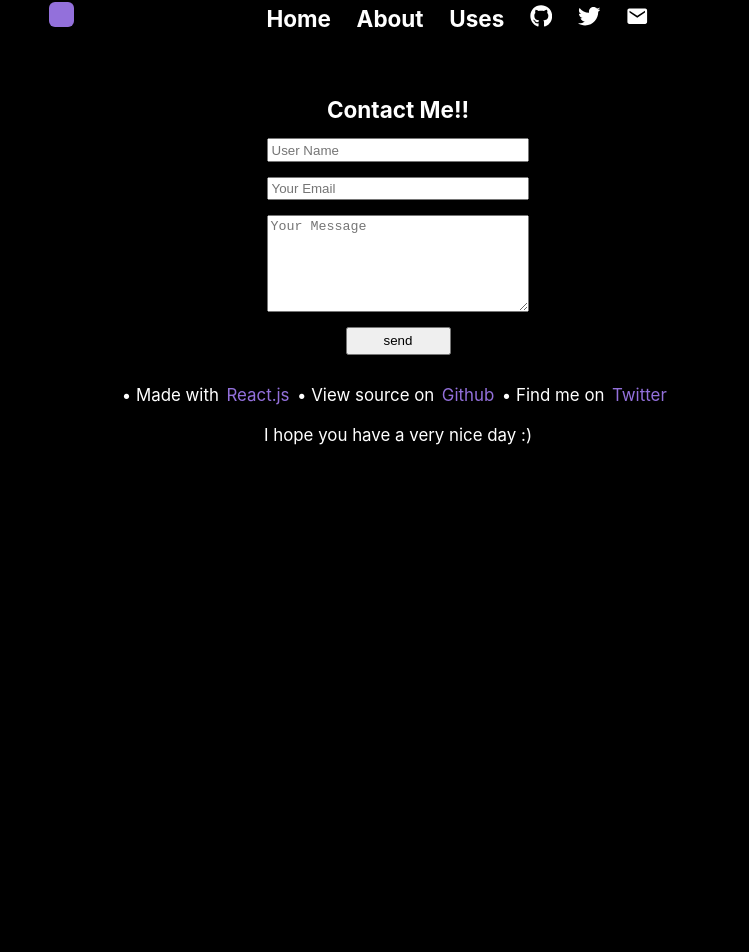
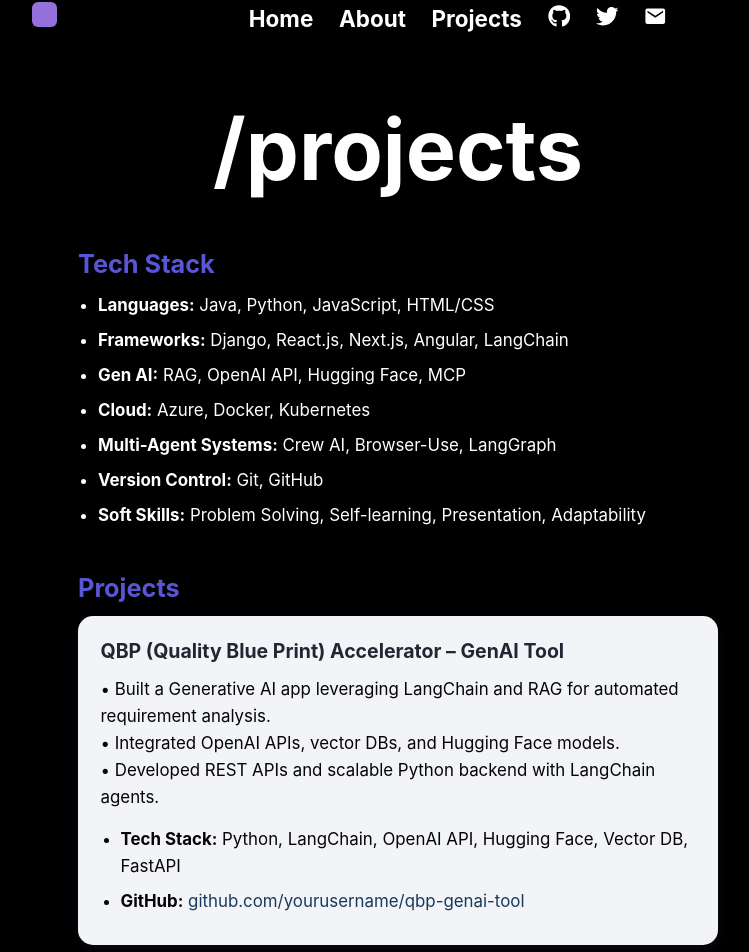
Before and after one commit to jainilshah007/Jainil-Portfolio, a React (Create React App) app: page /project in a window 1280 px wide. Shown: the part 33-985 px from the top of the page, without its empty margins (242-991 px from the left). Before the commit the page ends 800 px from the top, so only its background shows below. Built offline with nearby package versions, Linux system fonts and the light colour scheme.

Commit message:
revamped

```diff
--- a/src/About.jsx
+++ b/src/About.jsx
@@ -16,7 +16,7 @@ const About = () => {
       <div className="Main_content">
         <p>
           Hey there! I'm a recent graduate, currently working as a front-end developer remotely. Guess what? I've just finished working on a fantastic hospital website using React. If you're curious, you can check it out <Link href="https://sudeepent.netlify.app/" target="_blank" rel="noopener noreferrer">[here]</Link>.<br/><br/>
-          I absolutely love diving into the world of <Link href="https://react.dev/">React</Link> and tinkering with all things <Link href="https://www.w3schools.com/css/">CSS</Link>, including <Link href="https://tailwindcss.com/" target="_blank" rel="noopener noreferrer">Tailwind</Link> and <Link href="https://getbootstrap.com/" target="_blank" rel="noopener noreferrer">Bootstrap</Link>. In my journey as a developer, I've had the opportunity to work with various languages like <Link href="https://www.python.org/">Python</Link>, <Link href="https://developer.mozilla.org/en-US/docs/Web/JavaScript">JavaScript</Link>, <Link href="https://example.com">C</Link>, and <Link href="https://example.com">C++</Link>. Oh, and let's not forget my passion for design! Whenever I need to bring my creative ideas to life, I turn to <Link href="https://www.figma.com/community">Figma</Link>, my trusty companion.<br/><br/>
+          My journey into development started with a simple curiosity about how things work behind the scenes, and it quickly grew into a passion. I love solving problems, building creative solutions, and constantly learning. The thrill of turning ideas into real, impactful projects is what drives me every day.For me, being a developer is more than just a job it’s a journey of growth and discovery. I’m excited by the challenges, the learning, and the opportunity to make a difference with the work I do.<br/><br/>
           My path to becoming a developer has been a unique one. I'm actually self-taught, but I do hold a degree in Electronics and Engineering from Birla Vishvakrama Mahavidhyalaya <Link href="https://www.bvmengineering.ac.in/" target="_blank" rel="noopener noreferrer">(BVM, Vidhyanagar)</Link>. Computers and the internet have fascinated me since I first laid eyes on Google back in 8th grade. That was a mind-blowing experience!<br/><br/>
           In the past, Python has been my go-to language, and I've even worked on some exciting projects in the realm of <Link href="https://github.com/jainilshah007" target="_blank" rel="noopener noreferrer">Data science</Link>. By the way, I also had the honor of being a Lead in my college's <Link href="https://example.com" target="_blank" rel="noopener noreferrer">Technical Club</Link>, which allowed me to sharpen my leadership skills.<br/><br/>
           Outside the world of programming, there's a side of me that's deeply passionate about sports, particularly <Link href="https://example.com">Football</Link>. I proudly wear the badge of a Pro Madridista and genuinely admire the beauty of sports in general. And let's not forget my love for  <NavLink className="navbar-link" to="/movies" > [Movies!]</NavLink> From timeless classics to Bollywood masala, I can't resist the allure of a good film.<br/><br/>
--- a/src/App.jsx
+++ b/src/App.jsx
@@ -8,6 +8,7 @@ import Header from "./components/Header";
 import Footer from "./components/Footer";
 import { ThemeProvider } from "styled-components";
 import { GlobalStyle } from './Globalstyle';
+import Projects from './projects';
 
 
 const App = () => {
@@ -36,6 +37,7 @@ const App = () => {
           <Route path="/" element={<Home />} />
           <Route path="/about" element={<About />} />
           <Route path="/uses" element={<Uses />} />
+          <Route path="/project" element={<Projects />} />
           <Route path="/movies" element={<Movies />} />
         </Routes>
         <Footer />
--- a/src/Home.jsx
+++ b/src/Home.jsx
@@ -1,47 +1,45 @@
 import React from 'react';
 import styled from 'styled-components';
 import useScrollToTop from './hooks/useScrollToTop';
-
 
 const Home = () => {
   useScrollToTop();
 
   return (
     <Wrapper>
-
       <div className="home-main">
         <h1 className="hey">Hey, I'm Jainil! 👋</h1>
         <div className="Main_content">
           <p>
-            As a recent graduate working{' '}
-            <Link href="https://www.upwork.com/freelancers/~014a5b3b95e9f6d36b?qpn-profile-completeness=employment" target="_blank" rel="noopener noreferrer">
-              Remotely
-            </Link>, I'm immersed in the captivating world of{' '}
-            <Link href="https://react.dev/" target="_blank" rel="noopener noreferrer">
-              React
-            </Link> and{' '}
-            <Link href="https://developer.mozilla.org/en-US/docs/Web/JavaScript" target="_blank" rel="noopener noreferrer">
-              JavaScript
-            </Link>. Lately, I've been exploring the art of{' '}
-            <Link href="https://www.w3schools.com/css/" target="_blank" rel="noopener noreferrer">
-              CSS
-            </Link>/<Link href="https://tailwindcss.com/" target="_blank" rel="noopener noreferrer">
-              Tailwind
-            </Link> and deepening my JavaScript expertise. Python and C++ have also piqued my interest, with forays into Machine Learning concepts.
+            Lately, I’ve been deep in the world of{' '}
+            <Link href="https://en.wikipedia.org/wiki/Artificial_intelligence" target="_blank" rel="noopener noreferrer">
+              AI
+            </Link> chasing ideas, breaking things, fixing them, and getting way too excited when something finally works.
+            I started exploring how machines can understand{' '}
+            <Link href="https://en.wikipedia.org/wiki/Document" target="_blank" rel="noopener noreferrer">
+              documents
+            </Link>, make sense of context, and even help people make better decisions.
+            That curiosity pulled me into building tools that think a little, remember a little, and (sometimes) surprise me.
             <br/><br/>
-            Design and development are my twin passions, and I eagerly contribute whenever I can. And for Designs,{' '}
-            <Link href="https://www.figma.com/community" target="_blank" rel="noopener noreferrer">
-              Figma
-            </Link> is my go-to companion! Apart from coding, I enjoy playing{' '}
+            Apart from coding, I enjoy playing{' '}
             <Link href="https://www.realmadrid.com/en" target="_blank" rel="noopener noreferrer">
               Football
-            </Link>, watching sports, and occasionally indulging in the thrill of NFS: Most Wanted.
+            </Link>, watching sports, and occasionally indulging in the thrill of{' '}
+            <Link href="https://en.wikipedia.org/wiki/Need_for_Speed:_Most_Wanted_(2005_video_game)" target="_blank" rel="noopener noreferrer">
+              NFS: Most Wanted
+            </Link>.
             <br/><br/>
-            This website is my cherished labor of love. Although it may appear simple, I've had a blast over-engineering it. While it doesn't need all the bells and whistles, I've had genuine fun building them anyway.
+            This website is my cherished labor of love. Although it may appear simple, I've had a blast{' '}
+            <Link href="https://en.wikipedia.org/wiki/Overengineering" target="_blank" rel="noopener noreferrer">
+              over-engineering
+            </Link> it.
+            While it doesn't need all the bells and whistles, I've had genuine fun building them anyway.
+            <br/><br/>
+            I dream of building something bigger someday maybe a product, maybe a company.
+            For now, I’m just following the spark, one experiment at a time.
           </p>
         </div>
       </div>
-
     </Wrapper>
   );
 };
@@ -73,7 +71,6 @@ const Wrapper = styled.section`
     font-size: 2.81rem;
     line-height: 4.21rem;
     vertical-align: baseline;
-    line-height: 4.21rem;
     font-weight: 700;
     text-indent: 0;
     flex-wrap: wrap;
@@ -96,7 +93,6 @@ const Wrapper = styled.section`
   }
 
   @media screen and (max-width: 768px) {
-    /* Media query for screens with a maximum width of 768px */
     .home-main {
       margin-left: 0.1rem;
       overflow-x: hidden;
@@ -105,7 +101,7 @@ const Wrapper = styled.section`
     .hey {
       width: 80vw;
       text-align: start;
-      font-size: 2.81rem;
+      font-size: 2.5rem;
       line-height: 4.21rem;
     }
 
--- a/src/components/Contact.jsx
+++ b/src/components/Contact.jsx
@@ -3,19 +3,28 @@ import styled from 'styled-components';
 
 const Contact = () => {
   const Wrapper = styled.section`
-    padding: 2rem 0rem 2rem 0;
+    padding: 2rem 1rem;
 
     .text_contact {
       text-align: center;
+      font-size: 1.75rem;
+      font-weight: 600;
+      margin-bottom: 1.5rem;
+      color:RGB(147, 112, 219);
     }
 
     .container {
-      margin-top: 1rem;
-      text-align: center;
+      display: flex;
+      justify-content: center;
+    }
 
     .contact-form {
-        max-width: 50rem;
-
+      width: 100%;
+      max-width: 500px;
+      padding: 1.5rem 2rem;
+      border: 1px solid #e0e0e0;
+      border-radius: 1rem;
+      box-shadow: 0 4px 6px rgba(0, 0, 0, 0.04);
 
       .contact-inputs {
         display: flex;
@@ -23,69 +32,87 @@ const Contact = () => {
         gap: 1rem;
 
         input[type='text'],
+        input[type='email'],
         textarea {
-            padding: 0.15rem;
+          font-size: 1rem;
+          padding: 0.75rem 1rem;
+          border: 1px solid #ccc;
+          border-radius: 0.5rem;
+          transition: border-color 0.3s ease;
+
+          &:focus {
+            border-color: #5856d6;
+            outline: none;
+          }
         }
 
-          input[type="submit"] {
+        textarea::placeholder {
+          color: #aaa;
+        }
+
+        input[type='submit'] {
+          margin-top: 0.5rem;
+          padding: 0.7rem 1rem;
+          background-color: #5856d6;
+          color: white;
+          border: none;
+          border-radius: 0.5rem;
+          font-weight: 600;
+          font-size: 1rem;
           cursor: pointer;
-            transition: all 0.5s;
-            margin: 0 auto;
-            width:7rem;
-            padding:0.30rem;
-            textarea::placeholder
-             {
-
-              padding: 0rem;
-              line-height: 1;
-              color: #999;}
-
+          transition: transform 0.2s ease, background-color 0.3s ease;
 
           &:hover {
-              background-color: rgb(147, 112, 219);
-              border: 1px solid ${({ theme }) => theme.colors.btn};
-              color: ${({ theme }) => theme.colors.btn};
-              transform: scale(0.9);
-              color: white;
+            background-color: #4744c1;
+            transform: scale(0.97);
           }
         }
       }
+    }
+
+    @media (max-width: 600px) {
+      .contact-form {
+        padding: 1rem;
+      }
+
+      .text_contact {
+        font-size: 1.5rem;
       }
     }
   `;
 
   return (
     <Wrapper>
-      <h2 className="text_contact">
-        <p>Contact Me!!</p>
-      </h2>
+      <h2 className="text_contact">Contact Me</h2>
       <div className="container">
         <div className="contact-form">
-          <form action="https://formspree.io/f/mgebgzdq" method="POST" className="contact-inputs">
+          <form
+            action="https://formspree.io/f/mgebgzdq"
+            method="POST"
+            className="contact-inputs"
+          >
             <input
               type="text"
               name="username"
-              placeholder="User Name"
+              placeholder="Your Name"
               autoComplete="off"
               required
             />
             <input
-              type="text"
+              type="email"
               name="email"
               placeholder="Your Email"
               autoComplete="off"
               required
-
             />
             <textarea
               name="message"
               placeholder="Your Message"
-              cols="30"
-              rows="6"
+              rows="5"
               autoComplete="off"
               required
-            ></textarea>
-            <input type="submit" value="send" />
+            />
+            <input type="submit" value="Send" />
           </form>
         </div>
       </div>
--- a/src/components/Footer.jsx
+++ b/src/components/Footer.jsx
@@ -2,84 +2,84 @@ import React from 'react'
 import styled from 'styled-components'
 import Contact from './Contact'
 
-
 const Footer = () => {
-
   return (
-
-
     <Wrapper>
-    <Contact/>
-
-    <div>
-      <div className="links_line">
-      <div className="text">• Made with
-      <Link href="https://react.dev/" target="_blank" rel="noopener noreferrer"> React.js</Link></div>
-      <div className="text"> • View source on
-       <Link href="https://twitter.com/jainils007" target="_blank" rel="noopener noreferrer"> Github</Link></div>
-       <div className="text">• Find me on
-        <Link href="twitter.com/jainils007" target="_blank" rel="noopener noreferrer"> Twitter</Link></div>
+      <Contact />
+      <div className="footer-content">
+        <div className="links_line">
+          <div className="text">• Made with
+            <Link href="https://react.dev/" target="_blank" rel="noopener noreferrer"> React.js</Link>
+          </div>
+          <div className="text">• View source on
+            <Link href="https://github.com/jainils007" target="_blank" rel="noopener noreferrer"> Github</Link>
+          </div>
+          <div className="text">• Find me on
+            <Link href="https://twitter.com/jainils007" target="_blank" rel="noopener noreferrer"> Twitter</Link>
+          </div>
+        </div>
+        <div className="last_line">
+          <br />I hope you have a very nice day :)
+        </div>
       </div>
-      <div className="last_line">
-      <br/>I hope you have a very nice day :)</div>
-    </div>
     </Wrapper>
   )
 }
 
 const Link = styled.a`
-  color:${({ theme }) => theme.colors.helper} ;
-  margin-right: 0.5rem;
+  color: ${({ theme }) => theme.colors.helper};
+  margin: 0 0.5rem;
   text-decoration: none;
   cursor: pointer;
-  margin-left: 0.5rem;
 
   &:hover {
     text-decoration: underline;
-  }`
+  }
+`
 
- const Wrapper=styled.footer`
+const Wrapper = styled.footer`
   display: flex;
   flex-direction: column;
+  align-items: center;
   margin-top: 1.25rem;
 
-  align-items: center;
+  .footer-content {
+    display: flex;
+    flex-direction: column;
+    align-items: center;
+    justify-content: center;
+  }
 
-  .links_line{
-    display:flex;
+  .links_line {
+    display: flex;
+    flex-direction: row;
+    justify-content: center;
+    flex-wrap: wrap;
     font-size: 1.125rem;
-    font-weight:400;
+    font-weight: 400;
+    gap: 0.5rem;
+    text-align: center;
+  }
 
-}
-  .last_line{
-    margin-left: 0;
-    margin-right: 0;
+  .text {
     display: flex;
-    justify-content:center;
-   align-items: center;
+    justify-content: center;
+    align-items: center;
+  }
+
+  .last_line {
+    text-align: center;
     font-size: 1.125rem;
-    font-weight:400;
+    font-weight: 400;
+    margin-bottom: 0.625rem;
   }
-  .text{display:flex;
 
+  @media screen and (max-width: 768px) {
+    .links_line {
+      flex-direction: column;
+      gap: 0.75rem;
+    }
   }
-.last_line{margin-bottom:0.625rem;}
-@media screen and (max-width: 768px) {
-
-  .links_line{display:flex;
-    flex-direction:column;
-    width:50vw;
-
-    margin-left:auto;
-    margin-right:auto;
-
-
-  }
-  .text{
-    width:70vw;
-    flex-wrap: wrap;
-   }
-
-  `
+`
 
 export default Footer
--- a/src/components/Navbar.jsx
+++ b/src/components/Navbar.jsx
@@ -70,7 +70,7 @@ const Navbar = () => {
             <NavLink className="navbar-link" to="/About">About</NavLink>
           </li>
           <li>
-            <NavLink className="navbar-link" to="/Uses">Uses</NavLink>
+            <NavLink className="navbar-link" to="/project">Projects</NavLink>
           </li>
           <li>
             <div className="github">
--- /dev/null
+++ b/src/projects.jsx
@@ -0,0 +1,177 @@
+import React from 'react';
+import styled from 'styled-components';
+import useScrollToTop from './hooks/useScrollToTop';
+
+const Projects = () => {
+  useScrollToTop();
+
+  return (
+    <Wrapper>
+      <div className="main_line">
+        <p>/projects</p>
+      </div>
+
+      <div className="Main_content">
+        <section className="section">
+          <h2>Tech Stack</h2>
+          <ul>
+            <li><strong>Languages:</strong> Java, Python, JavaScript, HTML/CSS</li>
+            <li><strong>Frameworks:</strong> Django, React.js, Next.js, Angular, LangChain</li>
+            <li><strong>Gen AI:</strong> RAG, OpenAI API, Hugging Face, MCP</li>
+            <li><strong>Cloud:</strong> Azure, Docker, Kubernetes</li>
+            <li><strong>Multi-Agent Systems:</strong> Crew AI, Browser-Use, LangGraph</li>
+            <li><strong>Version Control:</strong> Git, GitHub</li>
+            <li><strong>Soft Skills:</strong> Problem Solving, Self-learning, Presentation, Adaptability</li>
+          </ul>
+        </section>
+
+        <section className="section">
+          <h2>Projects</h2>
+
+          <ProjectCard>
+            <h3>QBP (Quality Blue Print) Accelerator – GenAI Tool</h3>
+            <p>
+              • Built a Generative AI app leveraging LangChain and RAG for automated requirement analysis.<br />
+              • Integrated OpenAI APIs, vector DBs, and Hugging Face models.<br />
+              • Developed REST APIs and scalable Python backend with LangChain agents.
+            </p>
+            <ul>
+              <li><strong>Tech Stack:</strong> Python, LangChain, OpenAI API, Hugging Face, Vector DB, FastAPI</li>
+              <li><strong>GitHub:</strong> <a href="https://github.com/yourusername/qbp-genai-tool" target="_blank" rel="noopener noreferrer">github.com/yourusername/qbp-genai-tool</a></li>
+            </ul>
+          </ProjectCard>
+
+          <ProjectCard>
+            <h3>Chat Context Manager with MCP</h3>
+            <p>
+              • Created FastMCP for context memory handling using summaries.<br />
+              • Enables persistent context sharing across LLMs, even with model switching.<br />
+              • Supports integration with MCP hosts like Cursor.
+            </p>
+            <ul>
+              <li><strong>Tech Stack:</strong> Python, MCP, FastAPI, LangChain, Redis, OpenAI API</li>
+              <li><strong>GitHub:</strong> <a href="https://github.com/yourusername/chat-context-mcp" target="_blank" rel="noopener noreferrer">github.com/yourusername/chat-context-mcp</a></li>
+            </ul>
+          </ProjectCard>
+
+          <ProjectCard>
+            <h3>Stock Market Analysis using Multi-Agent System</h3>
+            <p>
+              • Developed with AutoGen 0.4, Azure AI Agent Service, and Bing Search.<br />
+              • Four-agent system: stock fetching, news analysis, sentiment evaluation, investment suggestion.<br />
+              • Real-time financial data analysis using LLM agents.
+            </p>
+            <ul>
+              <li><strong>Tech Stack:</strong> Python, AutoGen, Azure AI, LangChain, LLM Agents, Bing Search API</li>
+              <li><strong>GitHub:</strong> <a href="https://github.com/yourusername/stock-agent-system" target="_blank" rel="noopener noreferrer">github.com/yourusername/stock-agent-system</a></li>
+            </ul>
+          </ProjectCard>
+        </section>
+
+        <section className="section">
+          <h2>Experience – Capgemini (Mar 2024 - Present)</h2>
+          <p>
+            • Built full-stack apps with Django & Angular.<br />
+            • Integrated GenAI using LangChain + RAG with OpenAI & Hugging Face APIs.<br />
+            • Deployed using Azure, Docker, Kubernetes.<br />
+            • Developed REST APIs and database logic with MySQL & Django ORM.<br />
+            • Setup SonarQube for CI-based code quality monitoring.
+          </p>
+        </section>
+      </div>
+    </Wrapper>
+  );
+};
+
+const Wrapper = styled.section`
+  .main_line {
+    display: flex;
+    justify-content: center;
+    font-size: 5.62rem;
+    margin-top: 50px;
+  }
+
+  .Main_content {
+    width: 50vw;
+    margin: 50px auto;
+    font-size: 1.125rem;
+    line-height: 1.8rem;
+    font-weight: 400;
+  }
+
+  .section {
+    margin-bottom: 3rem;
+  }
+
+  ul {
+    padding-left: 20px;
+  }
+
+  li {
+    margin-bottom: 8px;
+  }
+
+  h2 {
+    margin-bottom: 1rem;
+    color: #5856d6;
+  }
+
+  h3 {
+    color: #212631;
+  }
+
+  @media screen and (max-width: 768px) {
+    .Main_content {
+      width: 90vw;
+    }
+
+    .main_line {
+      font-size: 3.5rem;
+    }
+  }
+`;
+
+const ProjectCard = styled.div`
+  background-color: #f3f4f7;
+  border-radius: 1rem;
+  padding: 1.5rem;
+  margin-bottom: 1.5rem;
+  box-shadow: 0 4px 12px rgba(88, 86, 214, 0.1);
+  transition: transform 0.2s ease;
+
+  &:hover {
+    transform: translateY(-4px);
+  }
+
+  h3 {
+    margin-bottom: 0.75rem;
+    font-size: 1.3rem;
+  }
+
+  p {
+    margin: 0;
+    color:rgb(5, 5, 5);
+  }
+
+  ul {
+    margin-top: 1rem;
+    padding-left: 20px;
+    color:rgb(5, 5, 5);
+  }
+
+  li {
+    margin-bottom: 0.5rem;
+
+  }
+
+  a {
+    color:rgb(23, 57, 92);
+    text-decoration: none;
+  }
+
+  a:hover {
+    text-decoration: underline;
+  }
+`;
+
+export default Projects;
```
Lines whose indentation alone changed are shown as unchanged.
